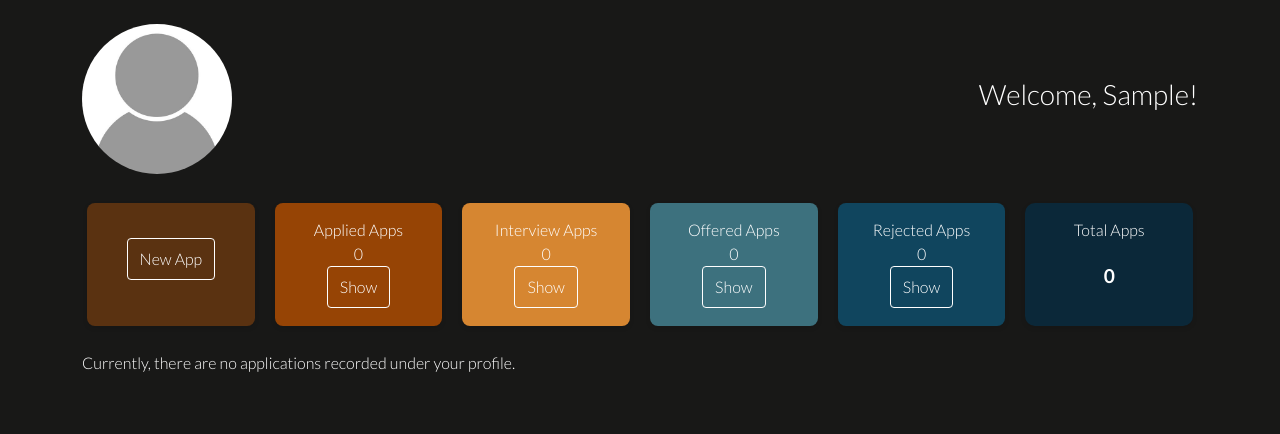
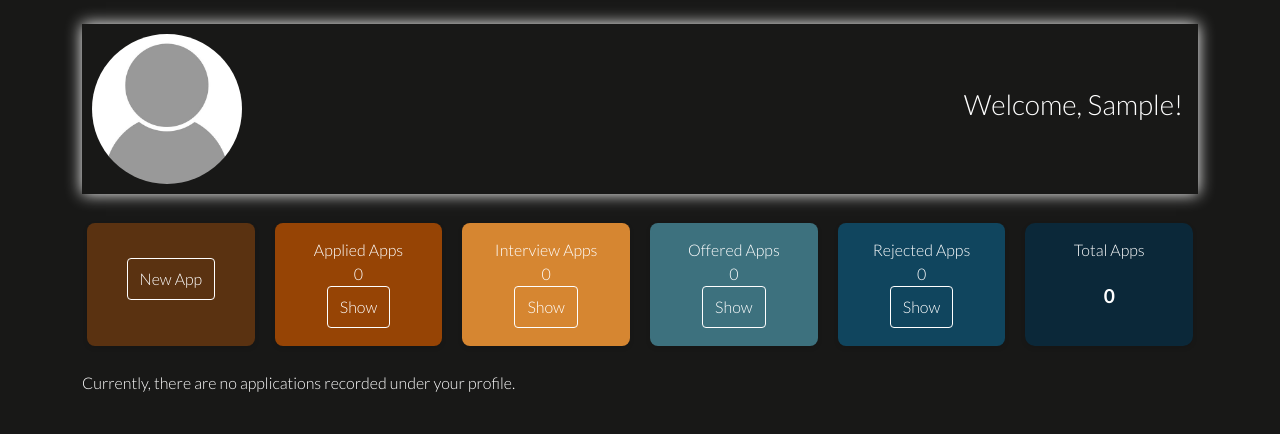
Before and after one commit to ci-mustafa/applywise, a Django app: page / in a window 1280 px wide. Shown: the part 79-513 px from the top of the page. Run offline with Django 5.2, Linux system fonts and the light colour scheme; the visitor is signed in with stand-in values (Sample User, id 1); data that the repository does not hold is empty; some web fonts are replaced.

Commit message:
feat: add margin for profile pic and username display, add border shadow for profile pic div

```diff
--- a/static/css/style.css
+++ b/static/css/style.css
@@ -179,6 +179,20 @@ p {
     display: block;
 }
 
+/* Profile picture container */
+.profile-info {
+    padding: 5px;
+    box-shadow: 0px 0px 15px rgb(255, 255, 255);
+}
+
+.profile-picture {
+    margin: 5px;
+}
+
+#index-username {
+    margin-right: 10px;
+}
+
 /* Profile form Container */
 .profile-container {
     max-width: 600px;
```
Also changed, not shown: 1 other file.
